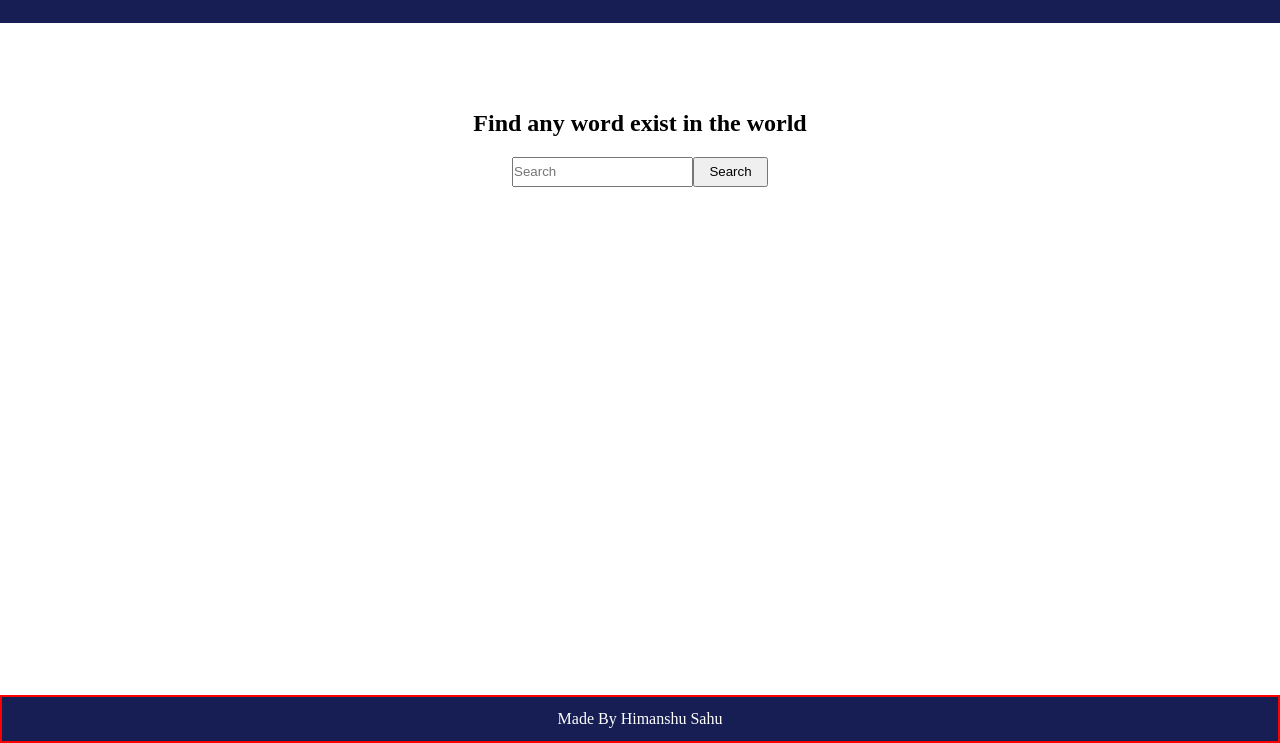
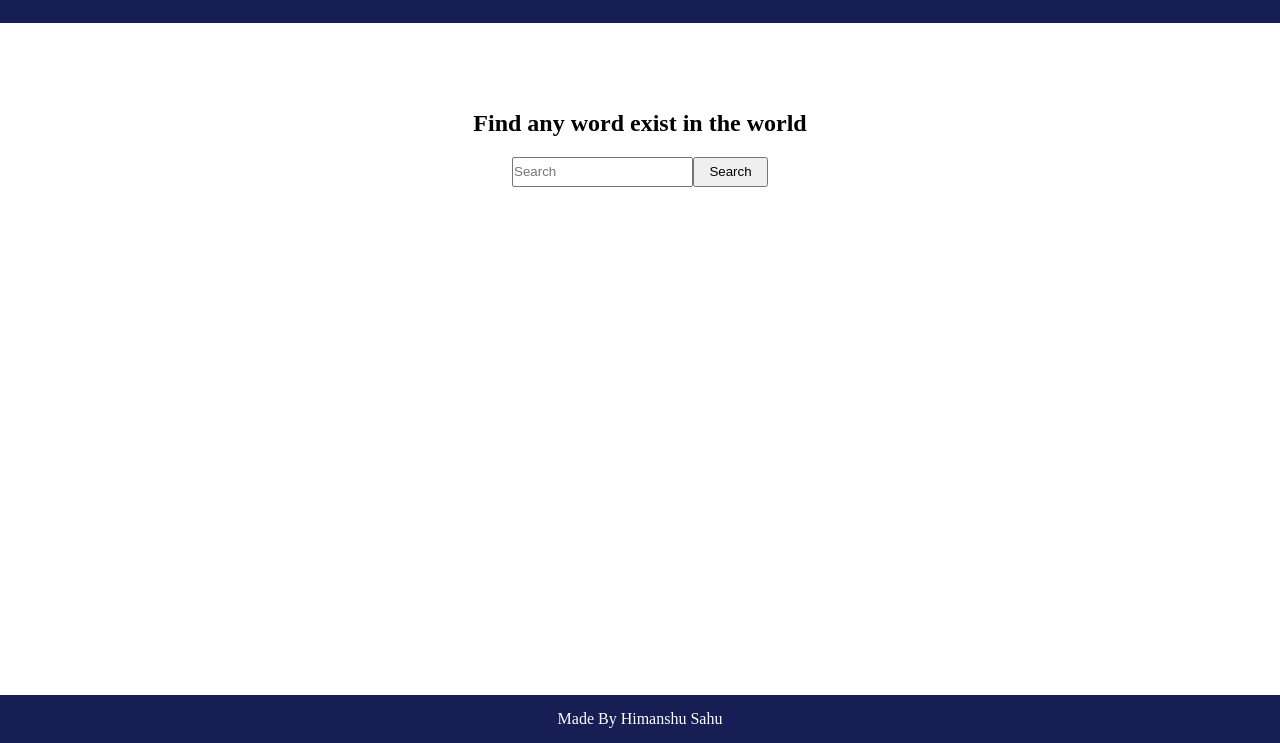
Before and after one commit to himanshu20163/dictionary_app, a plain HTML site: page index.html in a window 1280 px wide. Shown: the part 57-800 px from the top of the page. Drawn offline with Linux system fonts and the light colour scheme.

Commit message:
Update index.html

```diff
--- a/index.html
+++ b/index.html
@@ -69,8 +69,6 @@
 			background-color: #161e54;
 			    height: 3rem;
 			    bottom: 0;
-			    border: 2px solid red;
-			    bottom: 0;
 			    position: absolute;
 			    width: 100%;
 			}
```
